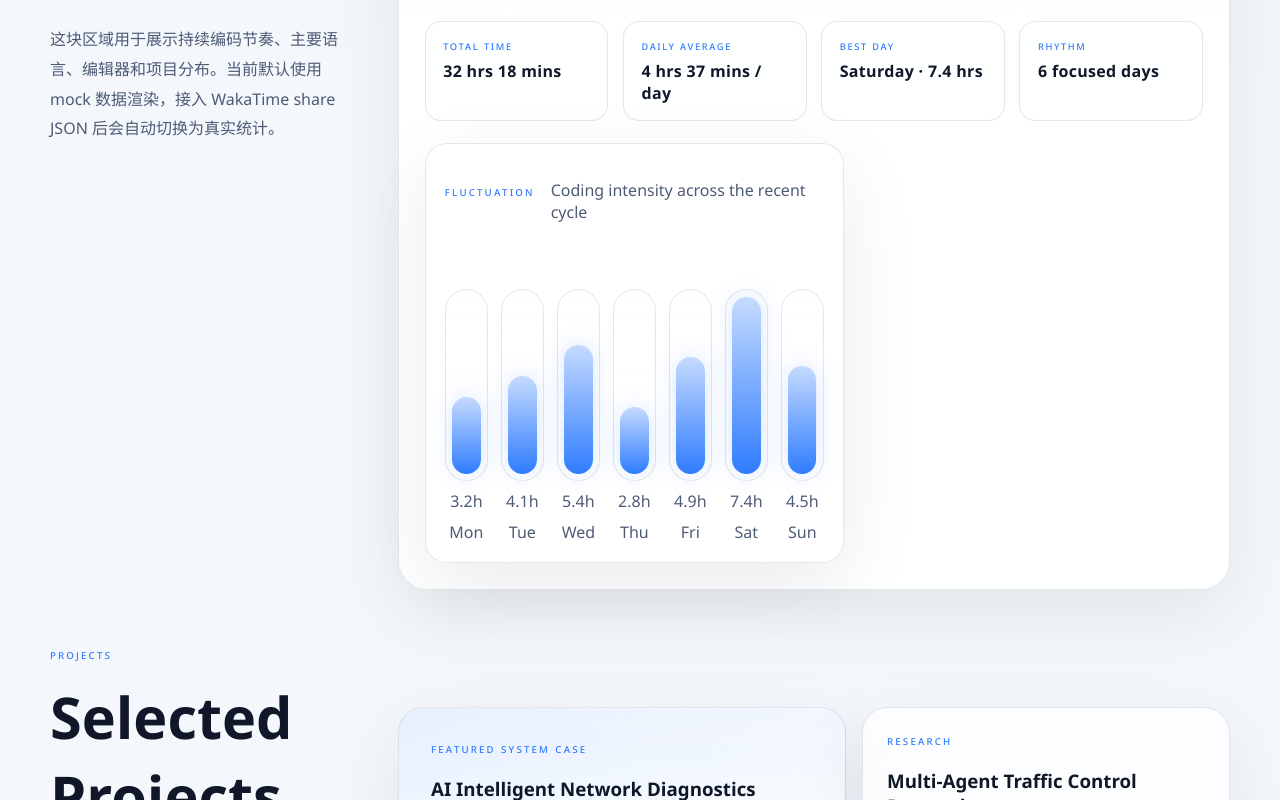
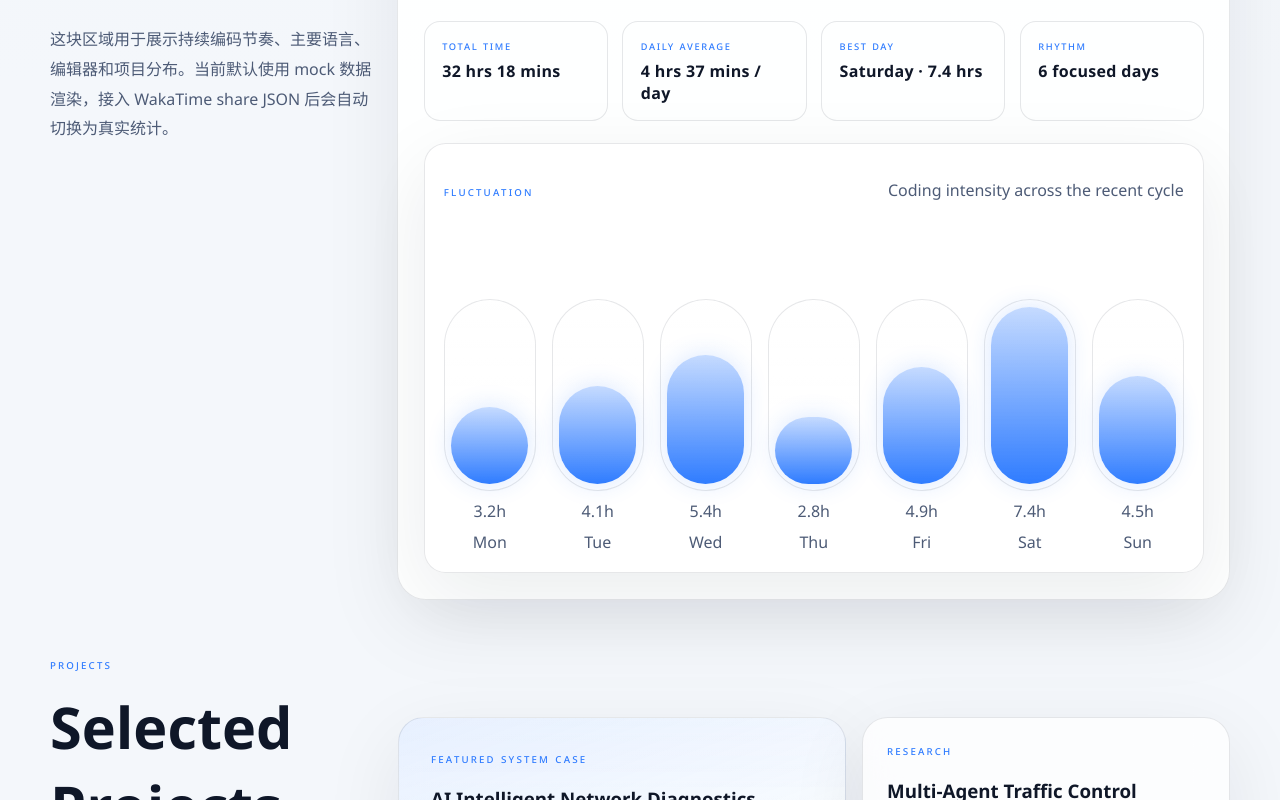
Before and after one commit to God1007/personal_profile_website, a Next.js app: page / in a window 1280 px wide. Shown: the part 2029-2829 px from the top of the page. Built offline with nearby package versions, Linux system fonts and the light colour scheme; no server answers.

Commit message:
update 2.2

```diff
--- a/app/globals.css
+++ b/app/globals.css
@@ -1041,7 +1041,7 @@ main {
 
 .pulse-board {
   display: grid;
-  grid-template-columns: minmax(0, 1.1fr) minmax(320px, 0.9fr);
+  grid-template-columns: minmax(0, 1fr);
   gap: 1rem;
   margin-top: 1.35rem;
 }
@@ -1242,6 +1242,20 @@ main {
     align-items: center;
   }
 
+  #pulse .frame-grid-wide {
+    grid-template-columns: minmax(220px, 0.28fr) minmax(0, 0.72fr);
+    gap: 1.4rem;
+  }
+
+  #pulse .coding-pulse {
+    width: 100%;
+  }
+
+  #pulse .pulse-activity-bars {
+    min-height: 20rem;
+    gap: 1rem;
+  }
+
   .home-panel .frame-content.stack-grid,
   .home-panel .frame-content,
   .home-panel .project-ledger,
--- a/app/page.tsx
+++ b/app/page.tsx
@@ -1,6 +1,7 @@
 import Link from "next/link";
 import { CodingPulse } from "@/components/home/coding-pulse";
 import { HeroOrbit } from "@/components/home/hero-orbit";
+import { HomeSnapShell } from "@/components/home/home-snap-shell";
 import { ScrollReveal } from "@/components/home/scroll-reveal";
 import { ThemeToggle } from "@/components/theme/theme-toggle";
 import { siteContent } from "@/data/site-content";
@@ -12,7 +13,7 @@ export default function HomePage() {
   const [featuredProject, ...secondaryProjects] = projects;
 
   return (
-    <main className="site-shell cinematic-home home-snap-shell">
+    <HomeSnapShell>
       <section className="hero-shell home-panel home-panel-hero">
         <div className="hero-backdrop" aria-hidden="true">
           <span className="hero-glow hero-glow-a" />
@@ -310,6 +311,6 @@ export default function HomePage() {
           <p>Built around systems thinking, engineering clarity, and continuous iteration.</p>
         </footer>
       </section>
-    </main>
+    </HomeSnapShell>
   );
 }
--- /dev/null
+++ b/components/home/home-snap-shell.tsx
@@ -0,0 +1,72 @@
+"use client";
+
+import { useEffect, useEffectEvent, useRef, type PropsWithChildren } from "react";
+
+const DESKTOP_BREAKPOINT = 981;
+const WHEEL_THRESHOLD = 40;
+const SNAP_COOLDOWN_MS = 850;
+
+export function HomeSnapShell({ children }: PropsWithChildren) {
+  const rootRef = useRef<HTMLElement | null>(null);
+  const lockedRef = useRef(false);
+
+  const unlockAfterScroll = useEffectEvent(() => {
+    window.setTimeout(() => {
+      lockedRef.current = false;
+    }, SNAP_COOLDOWN_MS);
+  });
+
+  const handleWheel = useEffectEvent((event: WheelEvent) => {
+    if (window.innerWidth < DESKTOP_BREAKPOINT) {
+      return;
+    }
+
+    if (lockedRef.current || Math.abs(event.deltaY) < WHEEL_THRESHOLD) {
+      return;
+    }
+
+    const panels = Array.from(rootRef.current?.querySelectorAll<HTMLElement>(".home-panel") ?? []);
+    if (panels.length === 0) {
+      return;
+    }
+
+    const scrollTop = window.scrollY;
+    const currentIndex = panels.findIndex((panel, index) => {
+      const next = panels[index + 1];
+      return scrollTop >= panel.offsetTop - 4 && (!next || scrollTop < next.offsetTop - 4);
+    });
+
+    const resolvedIndex = currentIndex >= 0 ? currentIndex : 0;
+    const direction = event.deltaY > 0 ? 1 : -1;
+    const nextIndex = Math.min(Math.max(resolvedIndex + direction, 0), panels.length - 1);
+
+    if (nextIndex === resolvedIndex) {
+      return;
+    }
+
+    lockedRef.current = true;
+    event.preventDefault();
+    panels[nextIndex]?.scrollIntoView({
+      behavior: "smooth",
+      block: "start"
+    });
+    unlockAfterScroll();
+  });
+
+  useEffect(() => {
+    const listener = (event: WheelEvent) => {
+      handleWheel(event);
+    };
+
+    window.addEventListener("wheel", listener, { passive: false });
+    return () => {
+      window.removeEventListener("wheel", listener);
+    };
+  }, [handleWheel]);
+
+  return (
+    <main ref={rootRef} className="site-shell cinematic-home home-snap-shell">
+      {children}
+    </main>
+  );
+}
```
Also changed, not shown: 1 other file (tests, documents, lock files or other folders).
